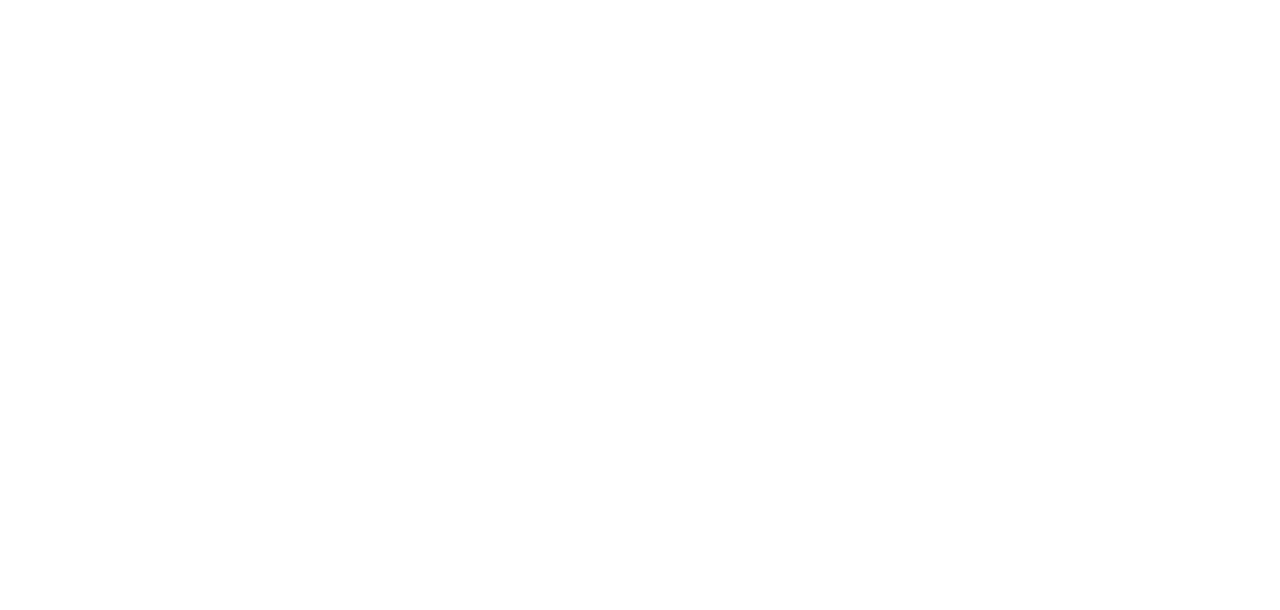
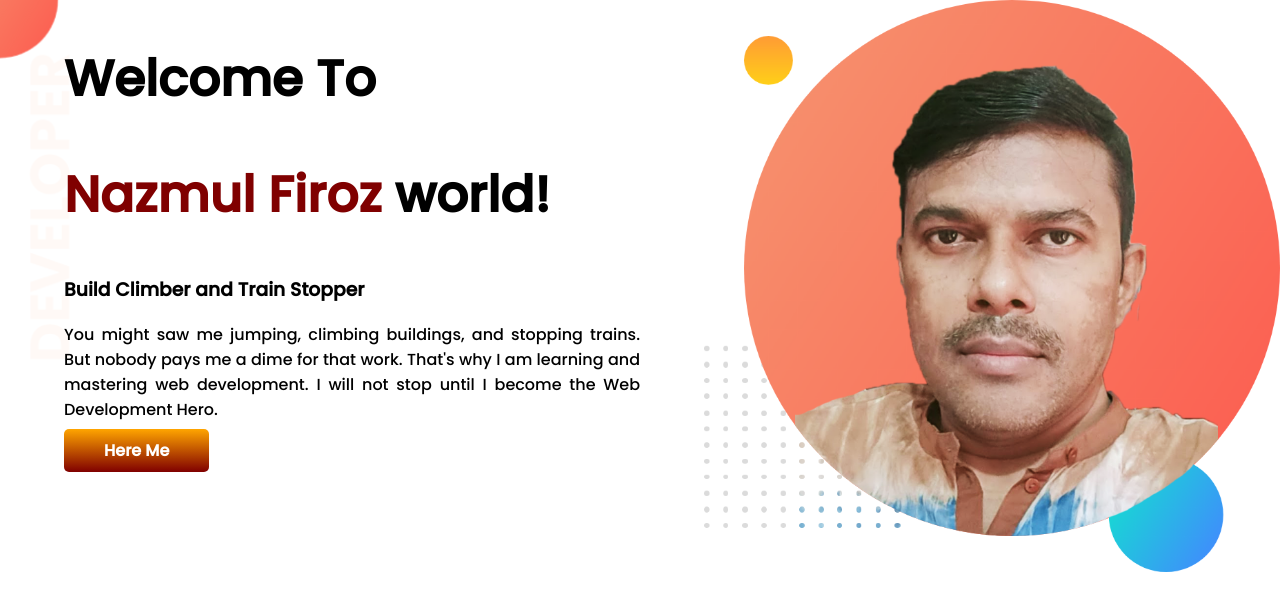
Before and after one commit to nazfiroz/developer-portfolio, a plain HTML site: page index.html in a window 1280 px wide. Drawn offline with Linux system fonts and the light colour scheme.

Commit message:
top banner

```diff
--- a/index.html
+++ b/index.html
@@ -5,9 +5,24 @@
     <meta http-equiv="X-UA-Compatible" content="IE=edge">
     <meta name="viewport" content="width=device-width, initial-scale=1.0">
     <title>Portfolio</title>
+    <link rel="preconnect" href="https://fonts.googleapis.com">
+    <link rel="preconnect" href="https://fonts.gstatic.com" crossorigin>
+    <link href="https://fonts.googleapis.com/css2?family=Poppins:wght@500&display=swap" rel="stylesheet">
     <link rel="stylesheet" href="style.css">
 </head>
 <body>
+    <SEction class="top-banner">
+        <div class="half-width">
+            <h1>Welcome To</h1>
+            <h1> <span class="color-maroon">Nazmul Firoz</span> world!</h1>
+            <h3>Build Climber and Train Stopper</h3>
+            <p class="para">You might saw me jumping, climbing buildings, and stopping trains. But nobody pays me a dime for that work. That's why I am learning and mastering web development. I will not stop until I become the Web Development Hero.</p>
+            <a class="link-button" target="_blank" href="https://www.facebook.com/nazmulfiroz51">Here Me</a>
+        </div>
+       <div class="half-width">
+            <img src="Image/Nazmul-2.png" alt="">
+       </div>
+    </SEction>
 
 </body>
 </html>
--- a/style.css
+++ b/style.css
@@ -0,0 +1,35 @@
+body {
+  font-family: "Poppins", sans-serif;
+  margin: 0;
+}
+h1 {
+  font-size: 50px;
+}
+.color-maroon {
+  color: maroon;
+}
+Section {
+  display: flex;
+}
+.half-width {
+  width: 50%;
+  padding-left: 5%;
+}
+.half-width img {
+  width: 100%;
+}
+.link-button {
+  text-decoration: none;
+  background-image: linear-gradient(to top, maroon, orange);
+  padding: 10px 40px;
+  color: white;
+  font-weight: 700;
+  border-radius: 5px;
+}
+.para {
+  text-align: justify;
+}
+.top-banner {
+  background-image: url(image/top-banner.png);
+  background-repeat: no-repeat;
+}
```
Also changed, not shown: Image/Nazmul-1.png (added), Image/Nazmul-2.png (added), Image/dream-bg.png (added), Image/exp-bg.png (added), Image/top-banner.png (added).
